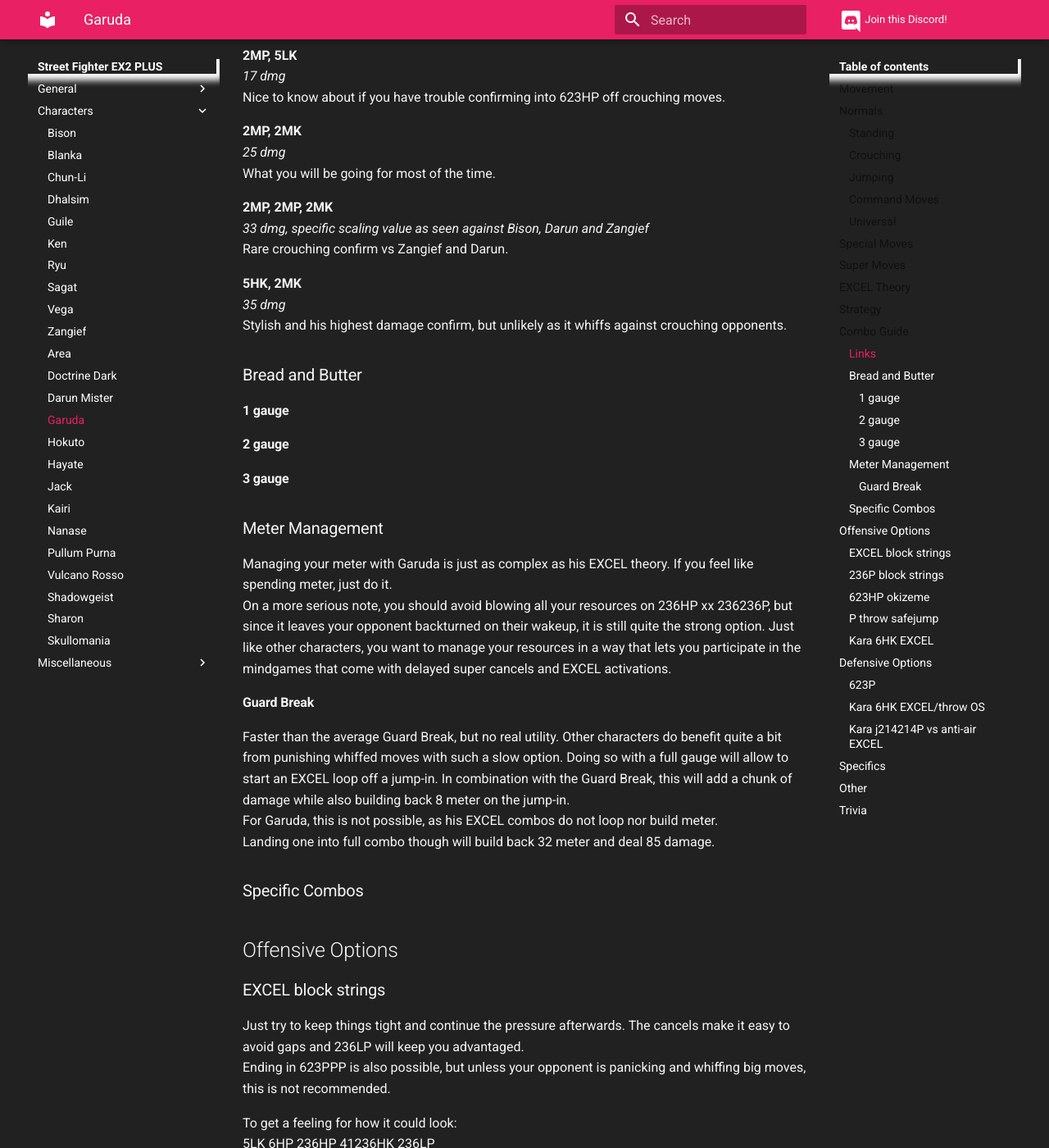
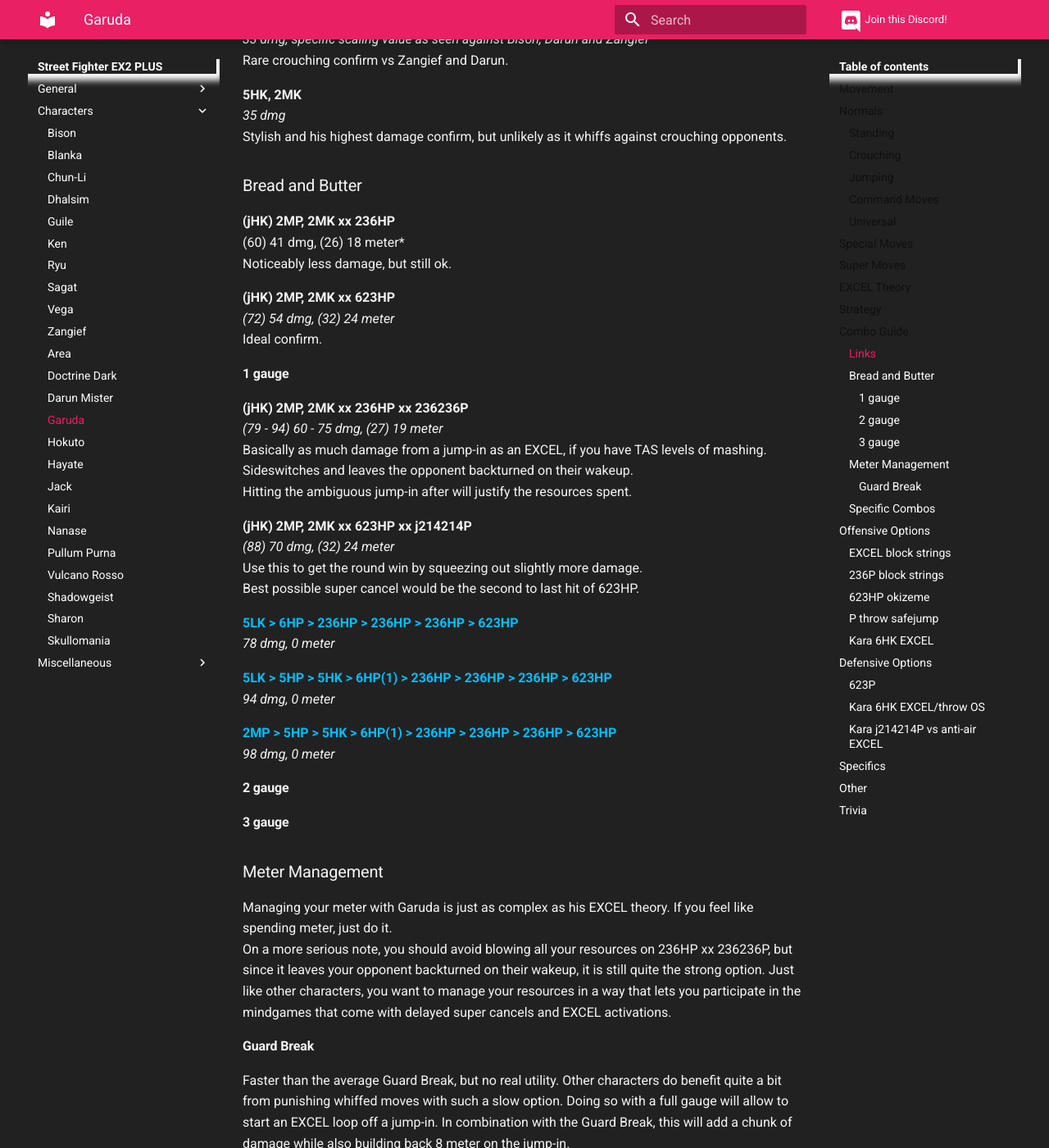
Before and after one commit to ratherlife/EX2-PLUS, an MkDocs documentation site: the page built from docs/characters/garuda.md, in a window 1280 px wide and 1400 px high, scrolled down 2716 px. Shown: the whole window at 82% size. Built offline with MkDocs 1.6.1 and Material for MkDocs 9.7.7, drawn with Linux system fonts in a browser that asks for light colours; a script that is not in the unit is left out; some of the changed text lies outside the part shown.

Commit message:
Update garuda.md

```diff
--- a/docs/characters/garuda.md
+++ b/docs/characters/garuda.md
@@ -8,40 +8,6 @@
 
 ## Normals
 ### Standing
-<table style="width:100%">
-<tbody><tr>
-<td style="width:10%;border:1px solid silver;text-align:center" rowspan="3"><strong>Move</strong><br>
-<strong>5LP</strong><br>
-{$image}<br>
-<em>{$caption}</em></td>
-<td style="width:10%;border:1px solid silver;text-align:center;font-weight:bold">Damage</td>
-<td style="width:10%;border:1px solid silver;text-align:center;font-weight:bold">Startup</td>
-<td style="width:10%;border:1px solid silver;text-align:center;font-weight:bold">Active</td>
-<td style="width:10%;border:1px solid silver;text-align:center;font-weight:bold">Recovery</td>
-<td style="width:10%;border:1px solid silver;text-align:center;font-weight:bold">Total</td>
-<td style="width:10%;border:1px solid silver;text-align:center;font-weight:bold">On Block</td>
-<td style="width:10%;border:1px solid silver;text-align:center;font-weight:bold">On Hit</td>
-<td style="width:10%;border:1px solid silver;text-align:center;font-weight:bold">Guard</td>
-<td style="width:10%;border:1px solid silver;text-align:center;font-weight:bold">Cancel</td>
-</tr>
-<tr>
-<td style="width:10%;border:1px solid silver;text-align:center">2</td>
-<td style="width:10%;border:1px solid silver;text-align:center">3</td>
-<td style="width:10%;border:1px solid silver;text-align:center">4</td>
-<td style="width:10%;border:1px solid silver;text-align:center">7</td>
-<td style="width:10%;border:1px solid silver;text-align:center">14</td>
-<td style="width:10%;border:1px solid silver;text-align:center">0</td>
-<td style="width:10%;border:1px solid silver;text-align:center">+2</td>
-<td style="width:10%;border:1px solid silver;text-align:center">H/L</td>
-<td style="width:10%;border:1px solid silver;text-align:center">ch/sp/su</td>
-</tr>
-<tr>
-<td style="width:10%;padding:10px;border:1px solid silver" colspan="9">Garuda's fastest normal and one of the fastest in the game at 3f startup.<br>
-Whiffs on all crouching characters, with inconsistent hits on Sagat, Darun and Zangief, so mainly used as an anti-air EXCEL starter.</td>
-</tr>
-</tbody></table>
-
-
 ### Crouching
 ### Jumping
 ### Command Moves
@@ -102,7 +68,33 @@
 Stylish and his highest damage confirm, but unlikely as it whiffs against crouching opponents.
 
 ### Bread and Butter
+**(jHK) 2MP, 2MK xx 236HP**
+(60) 41 dmg, (26) 18 meter*
+Noticeably less damage, but still ok.
+
+**(jHK) 2MP, 2MK xx 623HP**
+*(72) 54 dmg, (32) 24 meter*
+Ideal confirm.
 #### 1 gauge
+**(jHK) 2MP, 2MK xx 236HP xx 236236P**
+*(79 - 94) 60 - 75 dmg, (27) 19 meter*
+Basically as much damage from a jump-in as an EXCEL, if you have TAS levels of mashing.
+Sideswitches and leaves the opponent backturned on their wakeup.
+Hitting the ambiguous jump-in after will justify the resources spent.
+
+**(jHK) 2MP, 2MK xx 623HP xx j214214P**
+*(88) 70 dmg, (32) 24 meter*
+Use this to get the round win by squeezing out slightly more damage.
+Best possible super cancel would be the second to last hit of 623HP.
+
+<span style="color: deepskyblue">**5LK > 6HP > 236HP > 236HP > 236HP > 623HP**</span>
+*78 dmg, 0 meter*
+
+<span style="color: deepskyblue">**5LK > 5HP > 5HK > 6HP(1) > 236HP > 236HP > 236HP > 623HP**</span>
+*94 dmg, 0 meter*
+
+<span style="color: deepskyblue">**2MP > 5HP > 5HK > 6HP(1) > 236HP > 236HP > 236HP > 623HP**</span>
+*98 dmg, 0 meter*
 #### 2 gauge
 #### 3 gauge
 ### Meter Management
```
